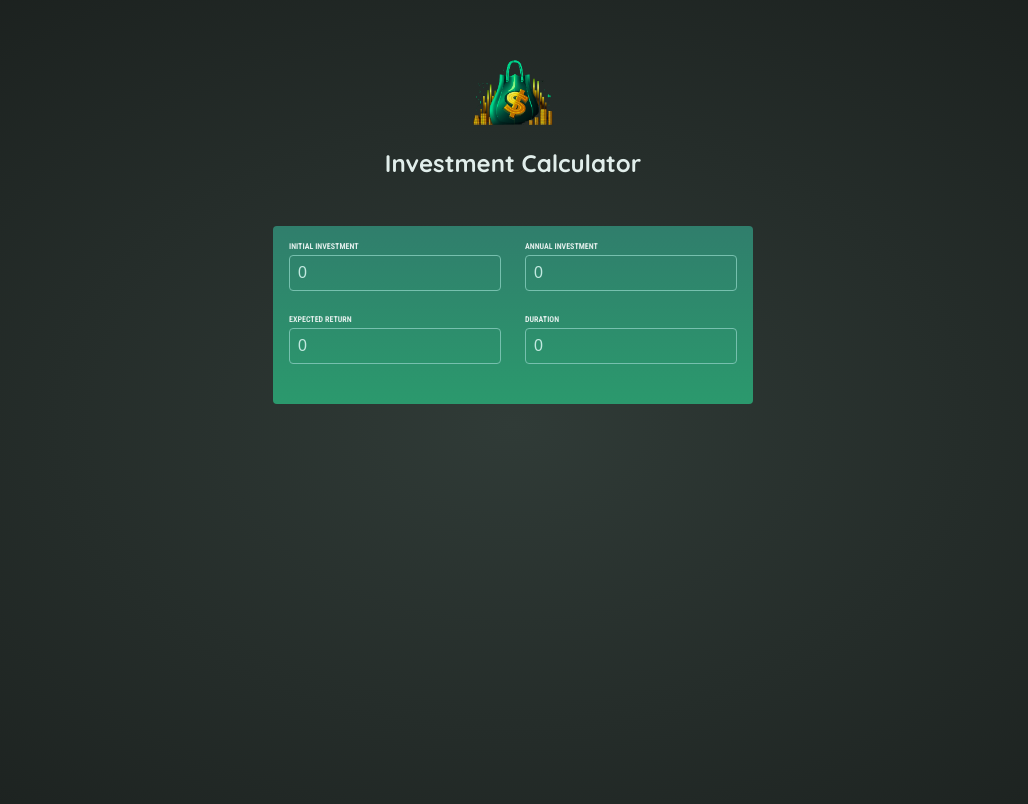
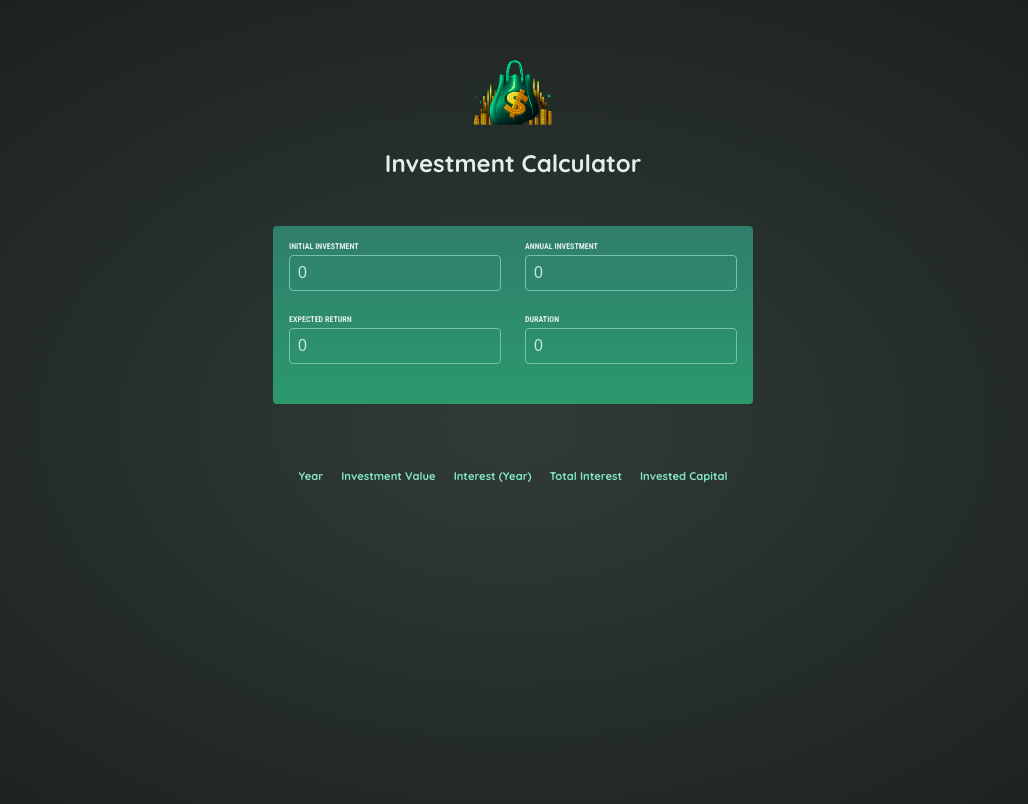
Before and after one commit to roxanap33/InvestmentCalculatorApp, a React (Vite) app in the folder 01-starting-project/: page / in a window 1280 px wide. Shown: the top 804 px of the page, without its empty margins (127-1155 px from the left). Built offline with nearby package versions, Linux system fonts and the light colour scheme.

Commit message:
96: Add initial Result component

```diff
--- a/01-starting-project/src/App.jsx
+++ b/01-starting-project/src/App.jsx
@@ -2,6 +2,7 @@
 
 import Header from "./components/Header";
 import UserInputForm from "./components/UserInputForm";
+import Results from "./components/Results";
 
 const INITIAL_INPUT_VALUES = {
   initialInvestment: 0,
@@ -29,6 +30,7 @@
         handleInputValueChange={handleInputValueChange}
         data={INITIAL_INPUT_VALUES}
       />
+      <Results />
     </main>
   );
 }
--- /dev/null
+++ b/01-starting-project/src/components/Results.jsx
@@ -0,0 +1,15 @@
+export default function Results() {
+  return (
+    <table id="result">
+      <thead>
+        <tr>
+          <th>Year</th>
+          <th>Investment Value</th>
+          <th>Interest (Year)</th>
+          <th>Total Interest</th>
+          <th>Invested Capital</th>
+        </tr>
+      </thead>
+    </table>
+  );
+}
```
